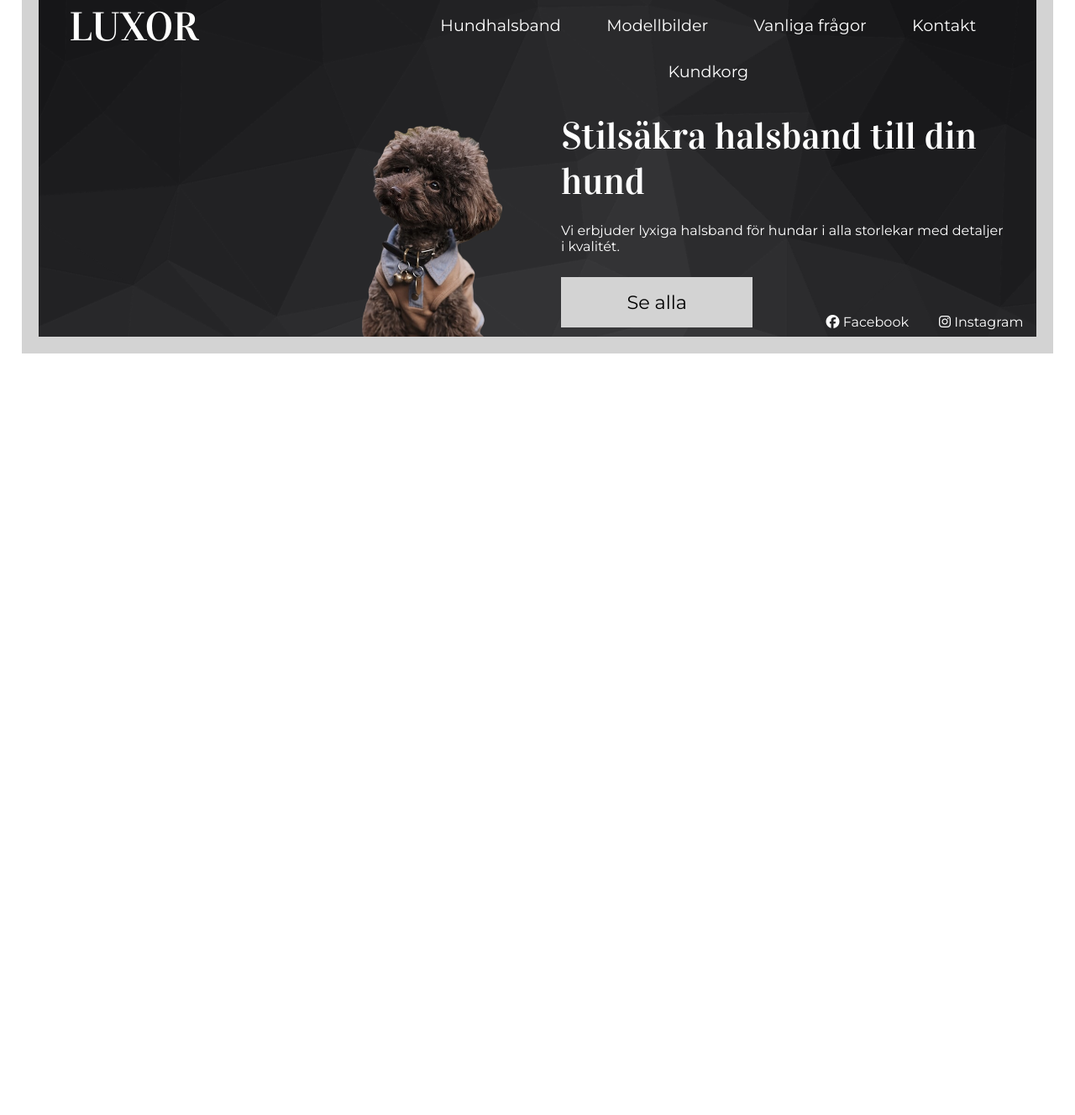
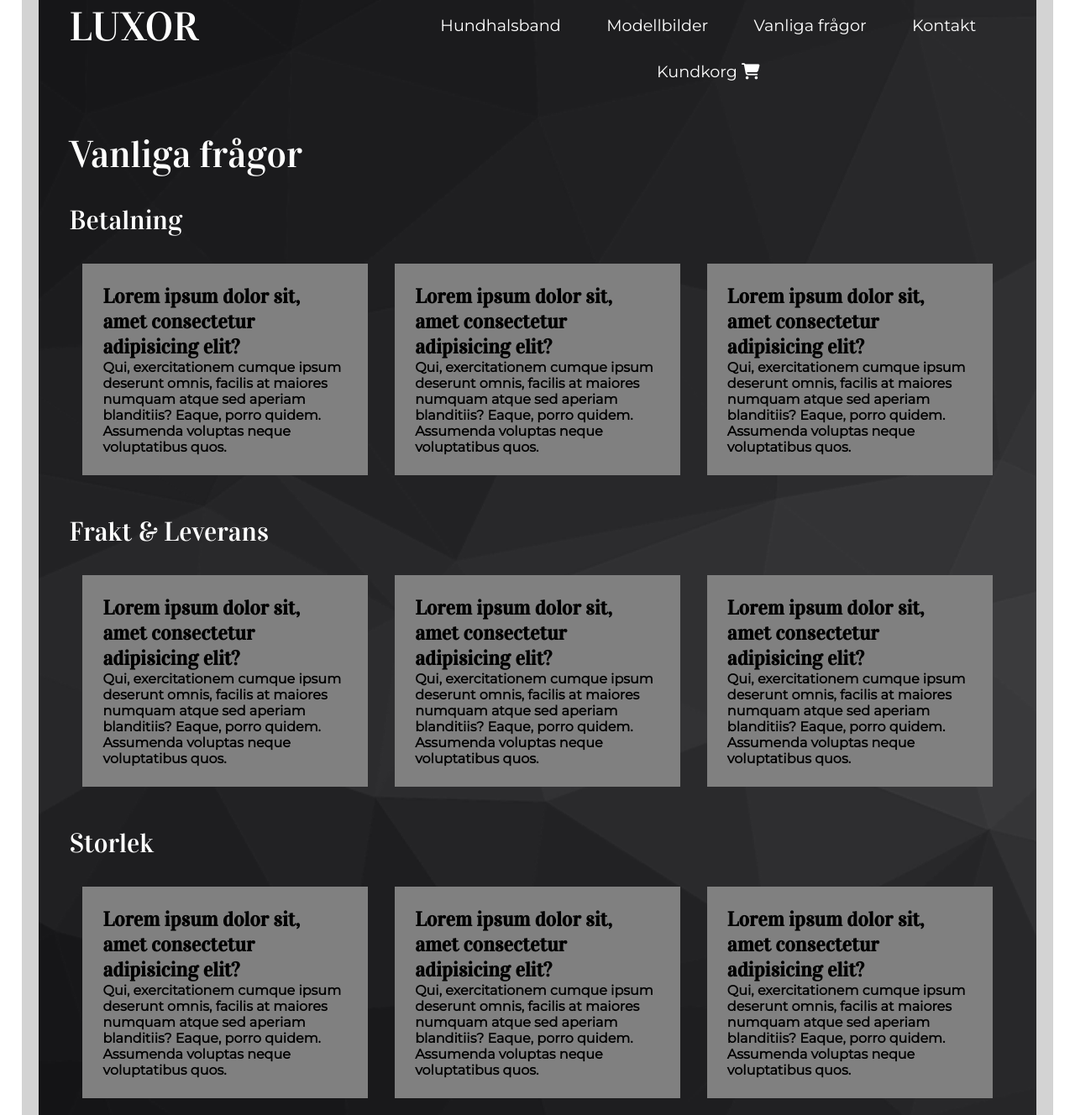
Before and after one commit to MAYiXA/luxor-webshop, a plain HTML site: page vanligafragor.html in a window 1280 px wide. Shown: the part 55-1383 px from the top of the page at 84% size. Before the commit the page ends 800 px from the top, so only its background shows below. Drawn offline with Linux system fonts and the light colour scheme.

Commit message:
Style and basic  structure for remaining pages

```diff
--- a/stil.css
+++ b/stil.css
@@ -21,6 +21,10 @@ body { /* vit body med lite margin */
 
 .main-center {
     margin: 0 2%;
+}
+
+.main-margin-bottom {
+    margin: 0 0 5%;
 }
 
 .item-wrap {
@@ -50,6 +54,13 @@ body { /* vit body med lite margin */
     display: flex;
     justify-content: space-evenly;
     flex-flow: row wrap;
+}
+
+.questions {
+    margin: 1em;
+    padding: 1.5em;
+    background-color: grey;
+    color: black;
 }
 
 #footer-bottom {
@@ -118,6 +129,11 @@ input[type="submit"] {
     right: 0;
 }
 
+label[for="textbox"],
+#textbox {
+    display: block;
+}
+
 /* slut på kod för FORMULÄR */
 /* -------------------------- */
 /* TEXTER & LÄNKAR */
@@ -164,10 +180,25 @@ input[type="submit"] {
 }
 
 h2 {
-    margin: 0.5em 0;
+    margin: 1em 0 0.5em;
     font-size: 2.8em;
     font-family: 'Vidaloka', serif;
     font-weight: 400;
+}
+
+h3 {
+    margin: 1em 0 0.5em;
+    font-size: 2em;
+    font-family: 'Vidaloka', serif;
+    font-weight: 400;
+}
+
+h4 {
+    margin: 0;
+    padding: 0;
+    font-size: 1.5em;
+    font-weight: bold;
+    font-family: 'Vidaloka', serif;
 }
 
 p, a {
@@ -227,8 +258,9 @@ a:active {
     margin-right: 0.5em;
 }
 
-.model-photos h2 {
-    margin-top: 1em;
+.questions p {
+    font-weight: bold;
+    margin: 0;
 }
 
 .footer-bottom-link {
--- a/vanligafragor.html
+++ b/vanligafragor.html
@@ -28,21 +28,56 @@
               <a href="kontakt.html">Kontakt</a>
             </li>
             <li>
-              <a id="cart" href="kundkorg.html">Kundkorg</a>
+              <a href="kundkorg.html">Kundkorg <i class="fas fa-shopping-cart"></i></a>
             </li>
           </ul>
         </nav>
       </header>
-      <main>
+      <main class="main-margin-bottom">
+        <h2>Vanliga frågor</h2>
+        <h3>Betalning</h3>
         <div class="item-wrap">
-          <div class="img-intro"></div>
-          <section class="-------------">
-            <h2>Stilsäkra halsband till din hund</h2>
-            <p>
-              Vi erbjuder lyxiga halsband för hundar i alla storlekar med
-              detaljer i kvalitét.
-            </p>
-            <a href="#" class="button">Se alla</a>
+          <section class="questions">
+            <h4>Lorem ipsum dolor sit, amet consectetur adipisicing elit?</h4>
+            <p>Qui, exercitationem cumque ipsum deserunt omnis, facilis at maiores numquam atque sed aperiam blanditiis? Eaque, porro quidem. Assumenda voluptas neque voluptatibus quos.</p>
+          </section>
+          <section class="questions">
+            <h4>Lorem ipsum dolor sit, amet consectetur adipisicing elit?</h4>
+            <p>Qui, exercitationem cumque ipsum deserunt omnis, facilis at maiores numquam atque sed aperiam blanditiis? Eaque, porro quidem. Assumenda voluptas neque voluptatibus quos.</p>
+          </section>
+          <section class="questions">
+            <h4>Lorem ipsum dolor sit, amet consectetur adipisicing elit?</h4>
+            <p>Qui, exercitationem cumque ipsum deserunt omnis, facilis at maiores numquam atque sed aperiam blanditiis? Eaque, porro quidem. Assumenda voluptas neque voluptatibus quos.</p>
+          </section>
+        </div>
+        <h3>Frakt & Leverans</h3>
+        <div class="item-wrap">
+          <section class="questions">
+            <h4>Lorem ipsum dolor sit, amet consectetur adipisicing elit?</h4>
+            <p>Qui, exercitationem cumque ipsum deserunt omnis, facilis at maiores numquam atque sed aperiam blanditiis? Eaque, porro quidem. Assumenda voluptas neque voluptatibus quos.</p>
+          </section>
+          <section class="questions">
+            <h4>Lorem ipsum dolor sit, amet consectetur adipisicing elit?</h4>
+            <p>Qui, exercitationem cumque ipsum deserunt omnis, facilis at maiores numquam atque sed aperiam blanditiis? Eaque, porro quidem. Assumenda voluptas neque voluptatibus quos.</p>
+          </section>
+          <section class="questions">
+            <h4>Lorem ipsum dolor sit, amet consectetur adipisicing elit?</h4>
+            <p>Qui, exercitationem cumque ipsum deserunt omnis, facilis at maiores numquam atque sed aperiam blanditiis? Eaque, porro quidem. Assumenda voluptas neque voluptatibus quos.</p>
+          </section>
+        </div>
+        <h3>Storlek</h3>
+        <div class="item-wrap">
+          <section class="questions">
+            <h4>Lorem ipsum dolor sit, amet consectetur adipisicing elit?</h4>
+            <p>Qui, exercitationem cumque ipsum deserunt omnis, facilis at maiores numquam atque sed aperiam blanditiis? Eaque, porro quidem. Assumenda voluptas neque voluptatibus quos.</p>
+          </section>
+          <section class="questions">
+            <h4>Lorem ipsum dolor sit, amet consectetur adipisicing elit?</h4>
+            <p>Qui, exercitationem cumque ipsum deserunt omnis, facilis at maiores numquam atque sed aperiam blanditiis? Eaque, porro quidem. Assumenda voluptas neque voluptatibus quos.</p>
+          </section>
+          <section class="questions">
+            <h4>Lorem ipsum dolor sit, amet consectetur adipisicing elit?</h4>
+            <p>Qui, exercitationem cumque ipsum deserunt omnis, facilis at maiores numquam atque sed aperiam blanditiis? Eaque, porro quidem. Assumenda voluptas neque voluptatibus quos.</p>
           </section>
         </div>
       </main>
```
Also changed, not shown: hundhalsband.html (+2 -2 lines), index.html (+1 -1 lines), kontakt.html (+13 -10 lines), kundkorg.html (+16 -11 lines), modellbilder.html (+1 -1 lines).
